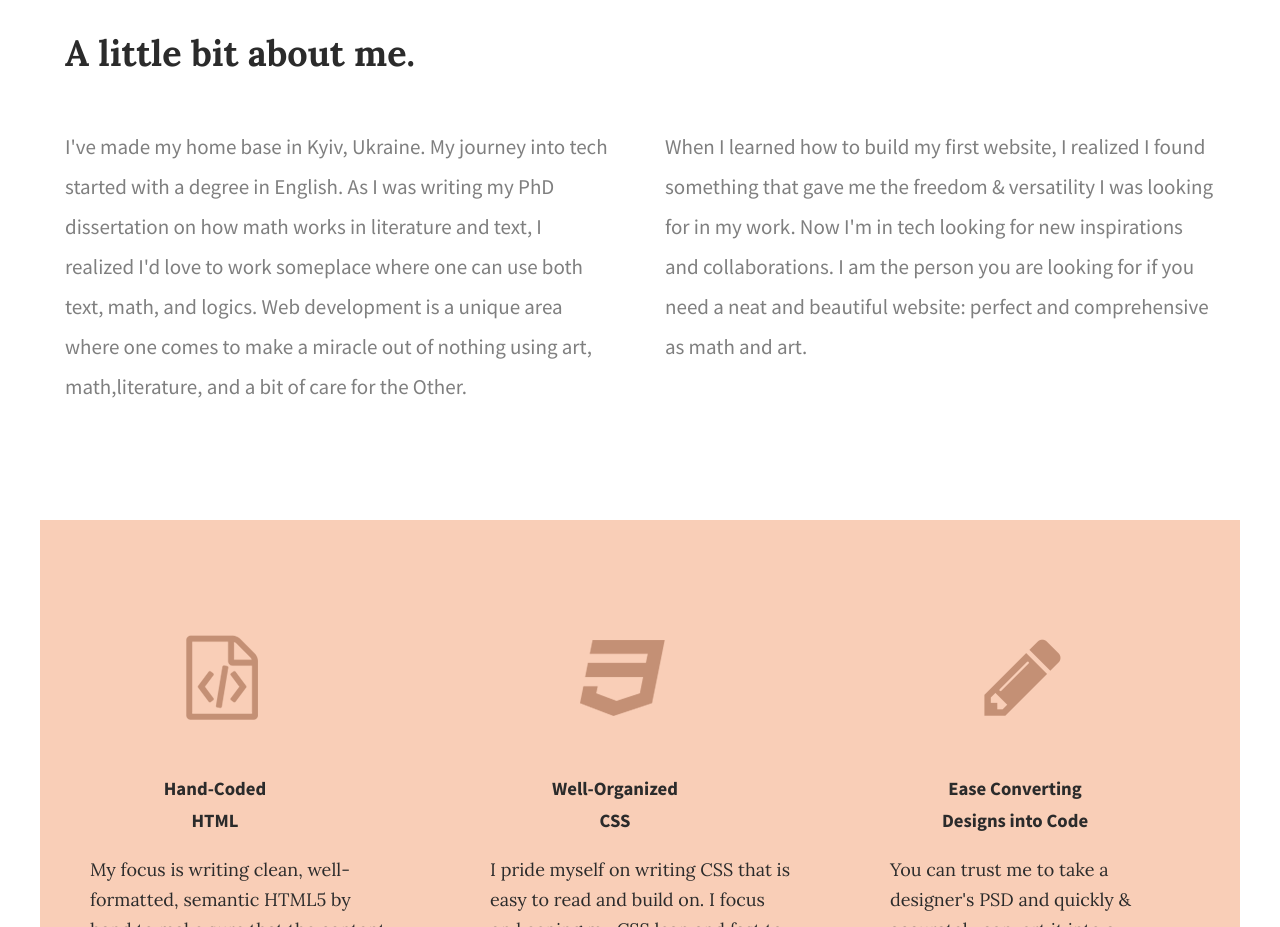
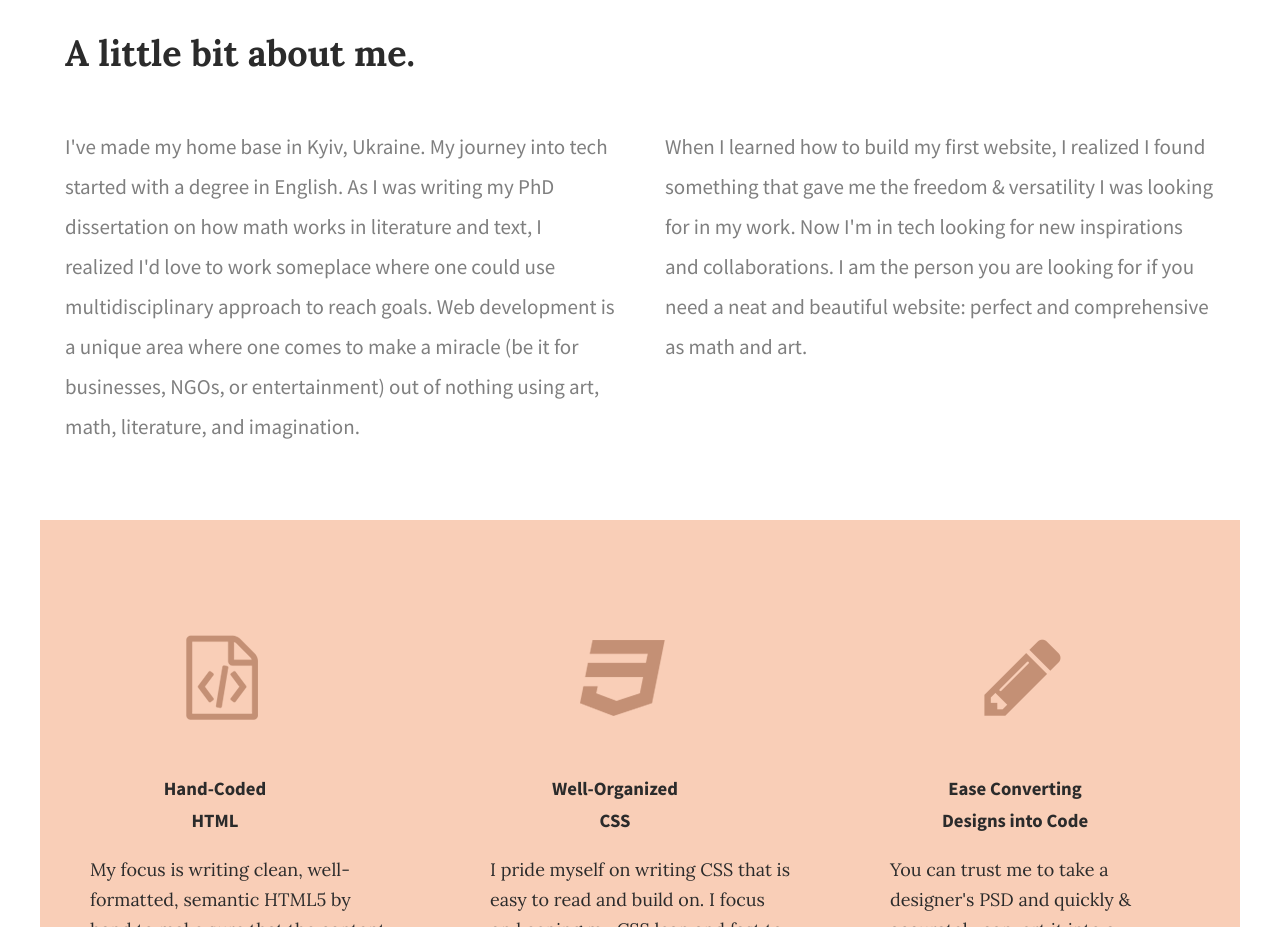
Before and after one commit to ViktoriiaIvanenko/first-website, a plain HTML site: page index.html in a window 1280 px wide. Shown: the part 880-1807 px from the top of the page. Drawn offline with Linux system fonts and the light colour scheme.

Commit message:
text edits

```diff
--- a/index.html
+++ b/index.html
@@ -34,9 +34,9 @@
                         <h2>A little bit about me.</h2>
                         <div class="half-width">
                          <p>I've made my home base in Kyiv, Ukraine. My journey into tech started with a degree in English. As I was writing my
-                             PhD dissertation on how math works in literature and text, I realized I'd love to work someplace where one can use both
-                             text, math, and logics. Web development is a unique area where one comes to make a miracle out of nothing
-                             using art, math,literature, and a bit of care for the Other.
+                             PhD dissertation on how math works in literature and text, I realized I'd love to work someplace where one could use
+                             multidisciplinary approach to reach goals. Web development is a unique area where one comes to make a miracle (be it for businesses, NGOs, or entertainment) out of nothing
+                             using art, math, literature, and imagination.
                          </p>
                         </div>
                         <div class="half-width">
```
Also changed, not shown: work/advice/index.html (+1 -1 lines).
